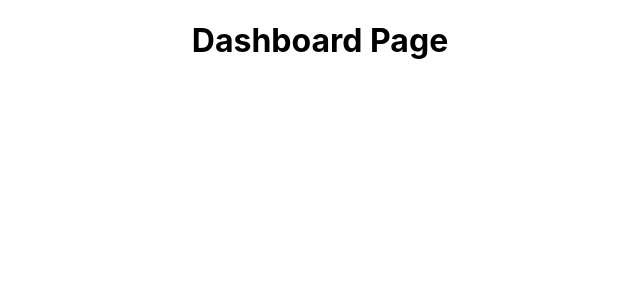
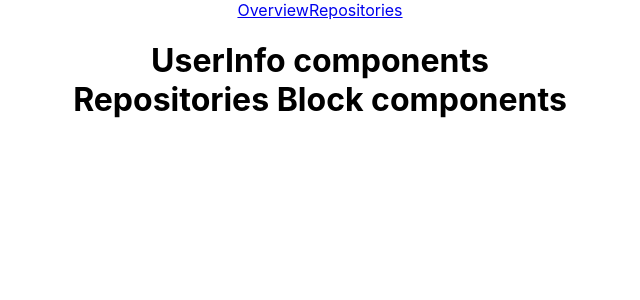
Before and after one commit to karantikku/github-app, a React (Create React App) app: page /dashboard in a window 1280 px wide. Shown: the top 300 px of the page, without its empty margins (320-960 px from the left). Built offline with nearby package versions, Linux system fonts and the light colour scheme.

Commit message:
implemented routing without login

```diff
--- a/src/components/DashboardPage.js
+++ b/src/components/DashboardPage.js
@@ -1,9 +1,12 @@
 import React from 'react';
+import UserInfo from './UserInfo';
+import RepositoriesBlock from './RepositoriesBlock';
 
 export default () => (
     <div>
         <h1>
-            Dashboard Page
+           <UserInfo />
+           <RepositoriesBlock />
         </h1>
     </div>
 );
--- /dev/null
+++ b/src/components/NavBar.js
@@ -0,0 +1,16 @@
+import React from "react";
+import { NavLink } from "react-router-dom";
+
+
+export default () => (
+    <div>
+        <header>
+            <NavLink to="/dashboard" activeClassName="is-active" exact={true}>
+            Overview
+            </NavLink>
+            <NavLink to="/repositories" activeClassName="is-active">
+            Repositories
+            </NavLink>
+        </header>
+    </div>
+);
--- /dev/null
+++ b/src/components/RepositoriesBlock.js
@@ -0,0 +1,7 @@
+import React from 'react';
+
+export default () => (
+    <div>
+       Repositories Block components
+    </div>
+);
--- /dev/null
+++ b/src/components/RepositoriesListPage.js
@@ -0,0 +1,7 @@
+import React from 'react';
+
+export default () => (
+    <div>
+       Repositories List components
+    </div>
+);
--- /dev/null
+++ b/src/components/UserInfo.js
@@ -0,0 +1,7 @@
+import React from 'react';
+
+export default () => (
+    <div>
+        UserInfo components
+    </div>
+);
--- a/src/routers/AppRouter.js
+++ b/src/routers/AppRouter.js
@@ -1,15 +1,19 @@
 import React from 'react';
 import { BrowserRouter, Route, Switch } from 'react-router-dom';
 import LoginPage from '../components/LoginPage';
-import DashboardPage from '../components/DashboardPage'
+import NavBar from '../components/NavBar';
+import DashboardPage from '../components/DashboardPage';
+import RepositoriesListPage from '../components/RepositoriesListPage';
 import NotFoundPage from '../components/NotFoundPage';
 
 const AppRouter = () => (
   <BrowserRouter>
     <div>
+      <NavBar />
       <Switch>
         <Route path="/" component={LoginPage} exact={true} />
         <Route path="/dashboard" component={DashboardPage} />
+        <Route path="/repositories" component={RepositoriesListPage} />
         <Route component={NotFoundPage} />
       </Switch>
     </div>
```
Also changed, not shown: src/components/Repository.js (added, +9 -0 lines).
